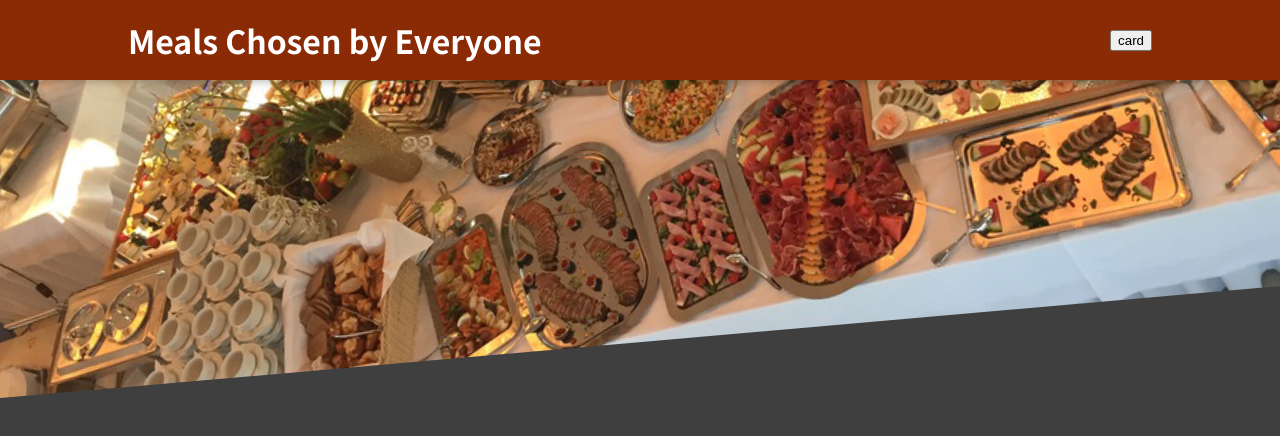
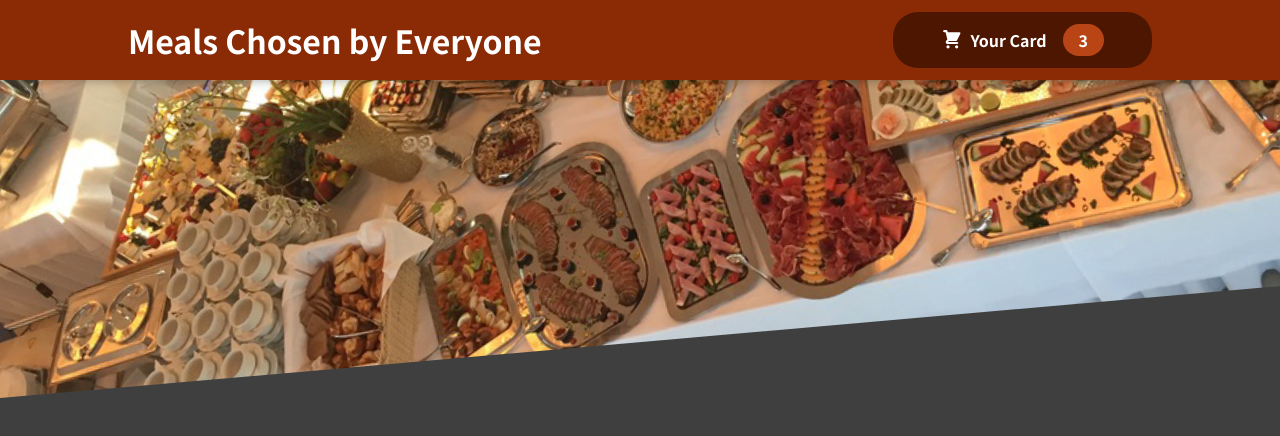
Before and after one commit to faheem4531/React-Projects, a React (Create React App) app in the folder Order Meal App/: page / in a window 1280 px wide. Shown: the top 436 px of the page. Built offline with nearby package versions, Linux system fonts and the light colour scheme.

Commit message:
header card button

```diff
--- /dev/null
+++ b/Order Meal App/src/components/Card/CardIcon.js
@@ -0,0 +1,13 @@
+const CartIcon = () => {
+  return (
+    <svg
+      xmlns='http://www.w3.org/2000/svg'
+      viewBox='0 0 20 20'
+      fill='currentColor'
+    >
+      <path d='M3 1a1 1 0 000 2h1.22l.305 1.222a.997.997 0 00.01.042l1.358 5.43-.893.892C3.74 11.846 4.632 14 6.414 14H15a1 1 0 000-2H6.414l1-1H14a1 1 0 00.894-.553l3-6A1 1 0 0017 3H6.28l-.31-1.243A1 1 0 005 1H3zM16 16.5a1.5 1.5 0 11-3 0 1.5 1.5 0 013 0zM6.5 18a1.5 1.5 0 100-3 1.5 1.5 0 000 3z' />
+    </svg>
+  );
+};
+
+export default CartIcon;
--- a/Order Meal App/src/components/Layout/Header.js
+++ b/Order Meal App/src/components/Layout/Header.js
@@ -2,13 +2,14 @@
 
 import mealImg from '../../assets/meals.jpg';
 import classes from './Header.module.css';
+import HeaderCardButton from './HeaderCardButton';
 
 const Header = props => {
   return (
     <Fragment>
       <header className={classes.header}>
         <h1>Meals Chosen by Everyone</h1>
-        <button>card</button>
+        <HeaderCardButton />
       </header>
       <div className={classes['main-image']}>
         <img src={mealImg} alt='table full of food you like!' />
--- /dev/null
+++ b/Order Meal App/src/components/Layout/HeaderCardButton.js
@@ -0,0 +1,18 @@
+import React from "react";
+
+import classes from './HeaderCardButton.module.css';
+import CartIcon from "../Card/CardIcon";
+
+const HeaderCardButton = props => {
+  return (
+    <button className={classes.button}>
+      <span className={classes.icon}>
+        <CartIcon />
+      </span>
+      <span>Your Card</span>
+      <span className={classes.badge}>3</span>
+    </button>
+  )
+}
+
+export default HeaderCardButton;
--- /dev/null
+++ b/Order Meal App/src/components/Layout/HeaderCardButton.module.css
@@ -0,0 +1,63 @@
+.button {
+  cursor: pointer;
+  font: inherit;
+  border: none;
+  background-color: #4d1601;
+  color: white;
+  padding: 0.75rem 3rem;
+  display: flex;
+  justify-content: space-around;
+  align-items: center;
+  border-radius: 25px;
+  font-weight: bold;
+}
+
+.button:hover,
+.button:active {
+  background-color: #2c0d00;
+}
+
+.icon {
+  width: 1.35rem;
+  height: 1.35rem;
+  margin-right: 0.5rem;
+}
+
+.badge {
+  background-color: #b94517;
+  padding: 0.25rem 1rem;
+  border-radius: 25px;
+  margin-left: 1rem;
+  font-weight: bold;
+}
+
+.button:hover .badge,
+.button:active .badge {
+  background-color: #92320c;
+}
+
+.bump {
+  animation: bump 300ms ease-out;
+}
+
+@keyframes bump {
+  0% {
+    transform: scale(1);
+  }
+
+  10% {
+    transform: scale(0.9);
+  }
+
+  30% {
+    transform: scale(1.1);
+  }
+
+  50% {
+    transform: scale(1.15);
+  }
+
+  100% {
+    transform: scale(1);
+  }
+}
```
